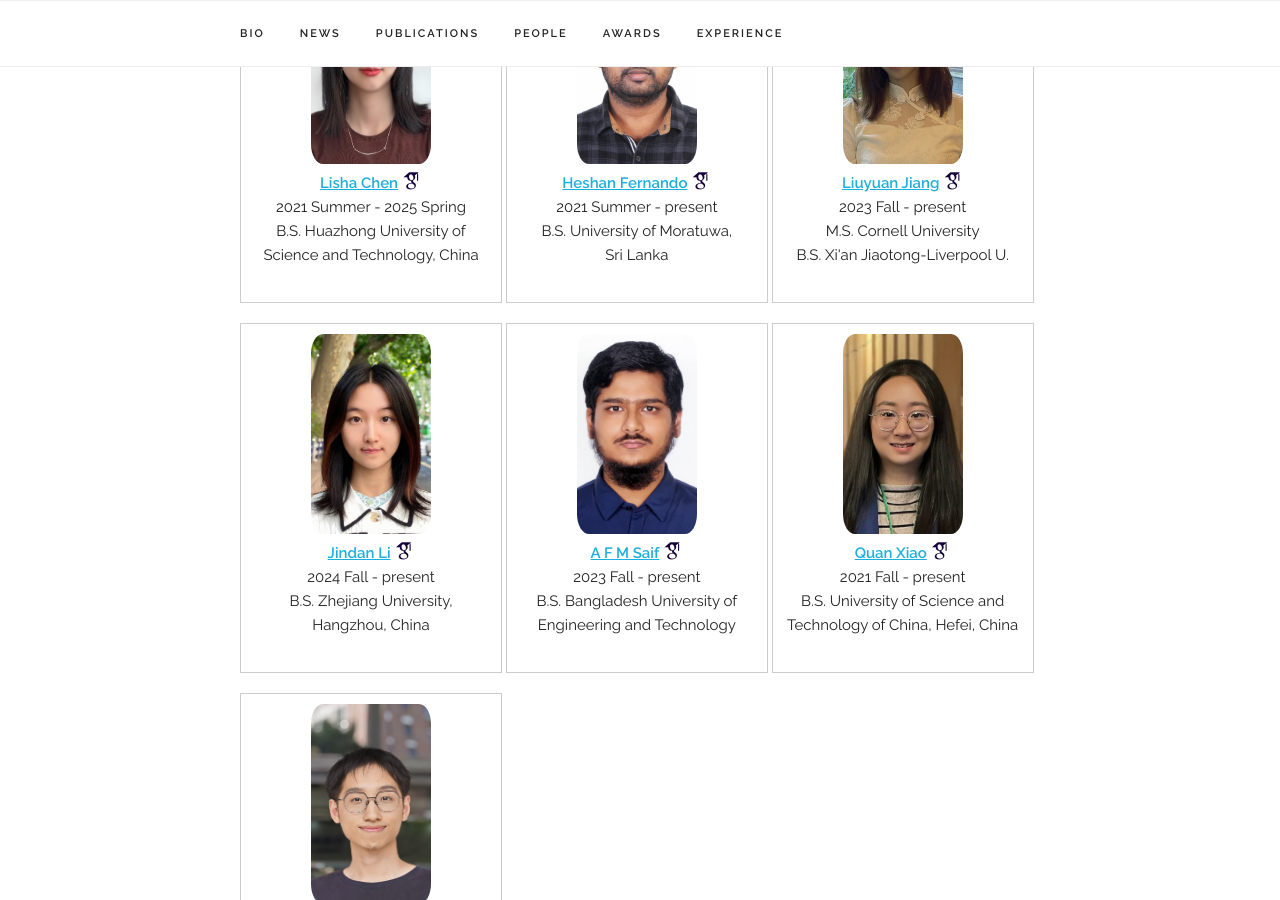
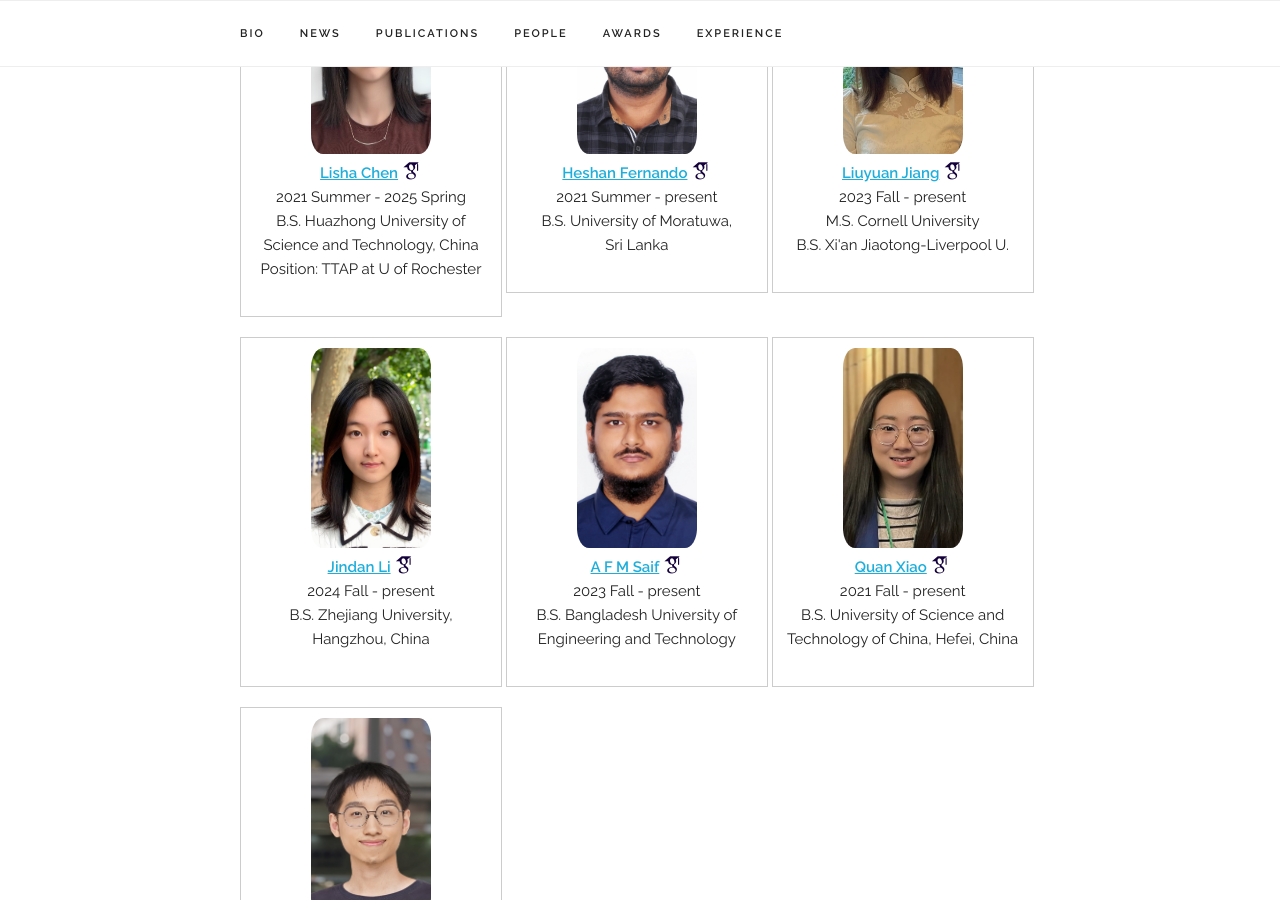
Before and after one commit to chentianyi19/chentianyi19.github.io, a Jekyll site: the page built from index.html, in a window 1280 px wide and 900 px high, scrolled down 4296 px. Built offline with Jekyll 4.4.1, drawn with Linux system fonts in a browser that asks for light colours; some web fonts are replaced; comment, search, counter and statistics services are not loaded.

Commit message:
Update index.html

```diff
--- a/index.html
+++ b/index.html
@@ -32,7 +32,7 @@
 </div>
 
 <!-- ========== Prospective Students and Postdocs ========== -->
- <div class="bio‑highlight" style="margin-top: 0.5rem; margin-bottom: 2rem;">
+ <div class="bio‑highlight" style="margin-top: -0.5rem; margin-bottom: 2rem;">
   <p>
   I am looking for self-motivated <b>students</b> and <b>postdocs</b> starting in Fall 2025 at Cornell Tech, please email me a CV apply. Students with background in machine learning, optimization, and wireless networks are encouraged. Students with strong analytical skills and interests in <b>theory and application of optimization in AI and computing areas</b> would be a great fit.
   </p>
@@ -243,7 +243,8 @@
 <a href="https://scholar.google.com/citations?user=fh73S6gAAAAJ&hl=en"><i class="ai ai-google-scholar ai-2x" style="font-size:20px; color:#14003a"></i></a>
 </br>
 2021 Summer - 2025 Spring</br>
-B.S. Huazhong University of Science and Technology, China
+B.S. Huazhong University of Science and Technology, China </br>
+Position: TTAP at U of Rochester
 </p>
 </div>
 <div id="member" class="box" >
```
Also changed, not shown: other parts of index.html (+3 -3 lines).
